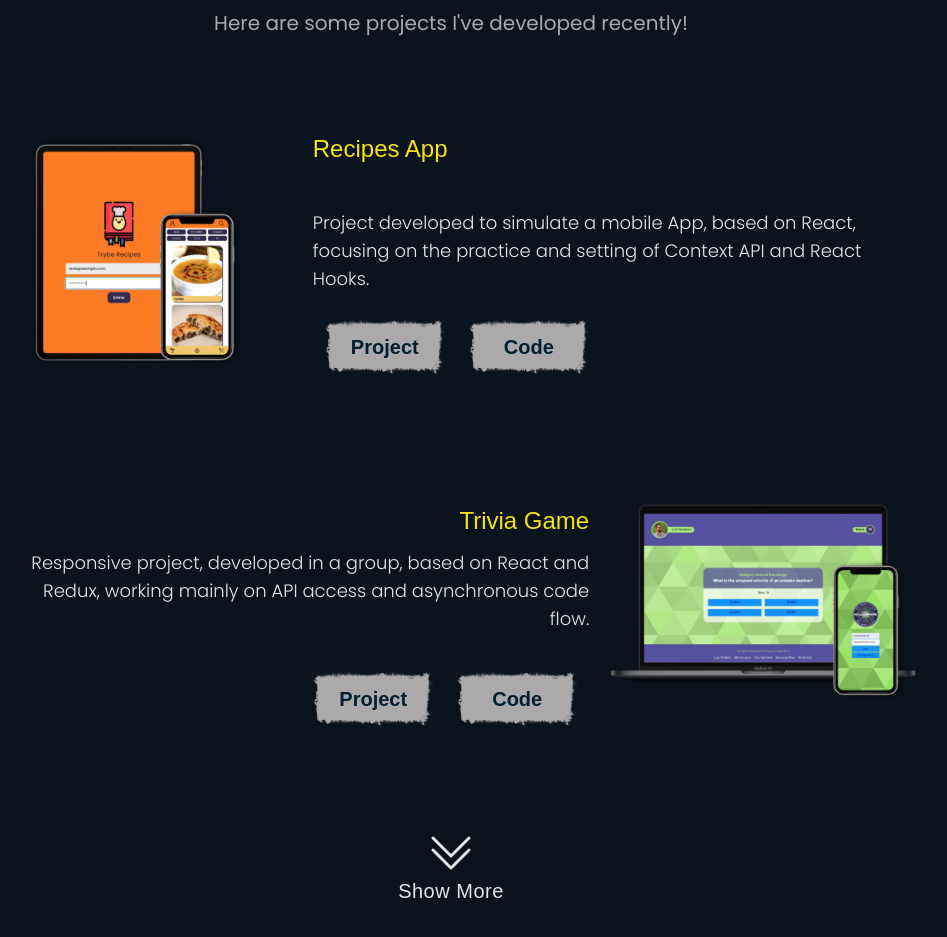
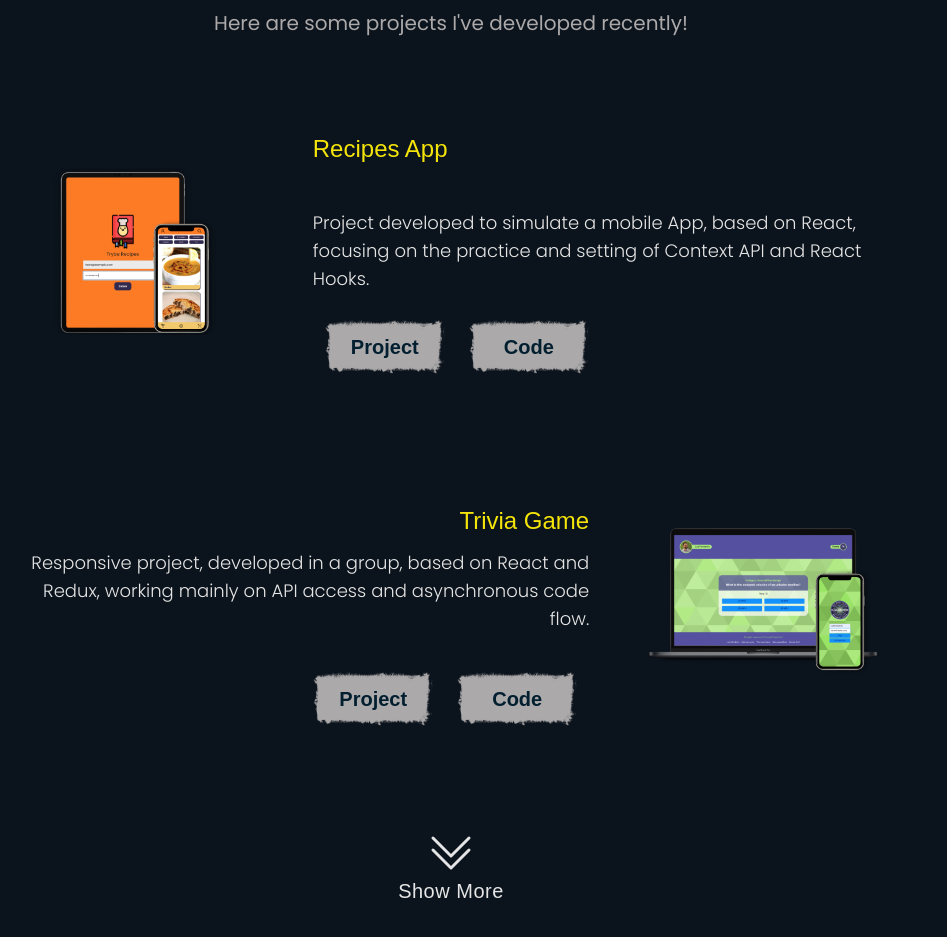
Before and after one commit to LuizModolo/react-portfolio, a React (Create React App) app: page / in a window 1280 px wide. Shown: the part 2760-3697 px from the top of the page, without its empty margins (189-1136 px from the left). Built offline with nearby package versions, Linux system fonts and the light colour scheme; a web font is replaced by a local one.

Commit message:
style fix: some adjusts in projects image for safari

```diff
--- a/src/components/myprojects/Myprojects.jsx
+++ b/src/components/myprojects/Myprojects.jsx
@@ -28,7 +28,7 @@ export default function Myprojects() {
                       {s.title[idiom]}
                     </h1>
                     <img
-                      className='sm:row-start-1 sm:row-end-4 sm:col-start-1 sm:col-end-4 lg:col-end-3 h-48 sm:h-44 md:h-56 sm:place-self-center min-w-min lg:mr-14 2xl:mr-0'
+                      className='sm:row-start-1 sm:row-end-4 sm:col-start-1 sm:col-end-4 lg:col-end-3 sm:place-self-center w-10/12 lg:mr-14 2xl:mr-0'
                       src={s.img[idiom]}
                       alt={`Project ${s.title[idiom]} mockup`}
                     />
@@ -62,7 +62,7 @@ export default function Myprojects() {
                       {s.title[idiom]}
                     </h1>
                     <img
-                      className='sm:row-start-1 sm:row-end-4 sm:col-start-4 sm:lg:col-start-5 sm:col-end-7 h-48 sm:h-44 md:h-56 sm:place-self-center min-w-min lg:ml-12 2xl:ml-0'
+                      className='sm:row-start-1 sm:row-end-4 sm:col-start-4 sm:lg:col-start-5 sm:col-end-7 sm:place-self-center w-10/12  lg:ml-12 2xl:ml-0'
                       src={s.img[idiom]}
                       alt={`Project ${s.title[idiom]} mockup`}
                     />
@@ -96,7 +96,7 @@ export default function Myprojects() {
                       {s.title[idiom]}
                     </h1>
                     <img
-                      className='sm:row-start-1 sm:row-end-4 sm:col-start-1 sm:col-end-4 lg:col-end-3 h-48 sm:h-44 md:h-56 sm:place-self-center min-w-min lg:mr-14 2xl:mr-0'
+                      className='sm:row-start-1 sm:row-end-4 sm:col-start-1 sm:col-end-4 lg:col-end-3 sm:place-self-center w-10/12 lg:mr-14 2xl:mr-0'
                       src={s.img[idiom]}
                       alt={`Project ${s.title[idiom]} mockup`}
                     />
@@ -130,7 +130,7 @@ export default function Myprojects() {
                       {s.title[idiom]}
                     </h1>
                     <img
-                      className='sm:row-start-1 sm:row-end-4 sm:col-start-4 sm:lg:col-start-5 sm:col-end-7 h-48 sm:h-44 md:h-56 sm:place-self-center min-w-min lg:ml-12 2xl:ml-0'
+                      className='sm:row-start-1 sm:row-end-4 sm:col-start-4 sm:lg:col-start-5 sm:col-end-7 sm:place-self-center w-10/12  lg:ml-12 2xl:ml-0'
                       src={s.img[idiom]}
                       alt={`Project ${s.title[idiom]} mockup`}
                     />
```
